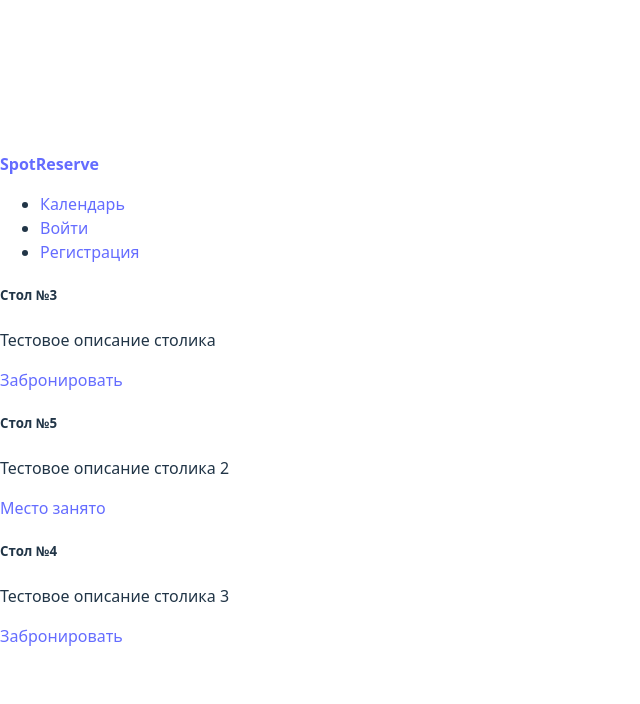
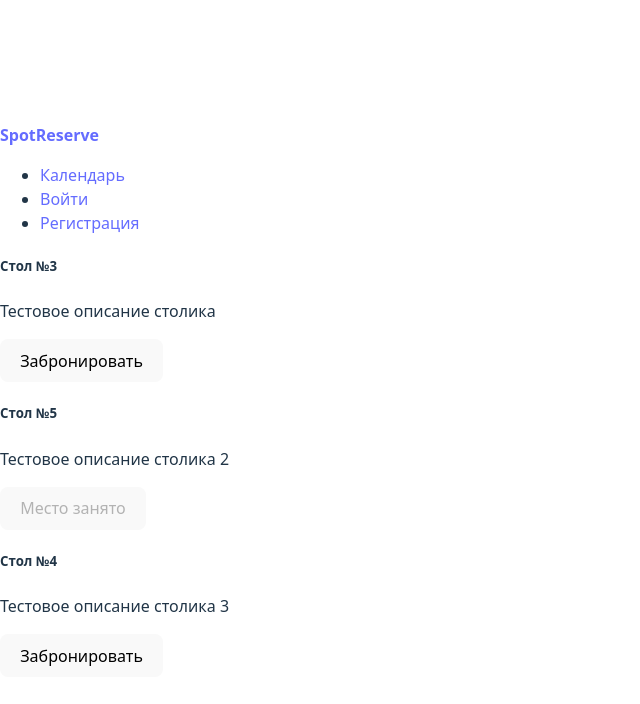
Before and after one commit to Sealal07/spot-reserve, a React app in the folder frontend/: page /calendar in a window 1280 px wide. Shown: the top 704 px of the page, without its empty margins (0-640 px from the left). Built offline with nearby package versions, Linux system fonts and the light colour scheme; the HTML template or start-up script is replaced by a standard one.

Commit message:
Task 1: UI Component add disabled button

```diff
--- a/frontend/src/components/TableCard.jsx
+++ b/frontend/src/components/TableCard.jsx
@@ -6,11 +6,15 @@ export const TableCard = ({spot}) => {
   return (
     <>
     <CCard style={{ width: '18rem' }}>
-      {/* <CCardImage orientation="top" alt='photo' /> */}
       <CCardBody>
         <CCardTitle>Стол №{spot.number}</CCardTitle>
         <CCardText>{spot.description}</CCardText>
-        <CButton color="primary" href="#">{spot.isActive? "Забронировать": "Место занято"}</CButton>
+        {/* <CButton color="primary" href="#">{spot.isActive? "Забронировать": "Место занято"}</CButton> */}
+        <CButton
+        disabled={!spot.isActive}>
+          {spot.isActive ? "Забронировать": "Место занято"}
+        </CButton>
+
       </CCardBody>
     </CCard>
     </>
```
